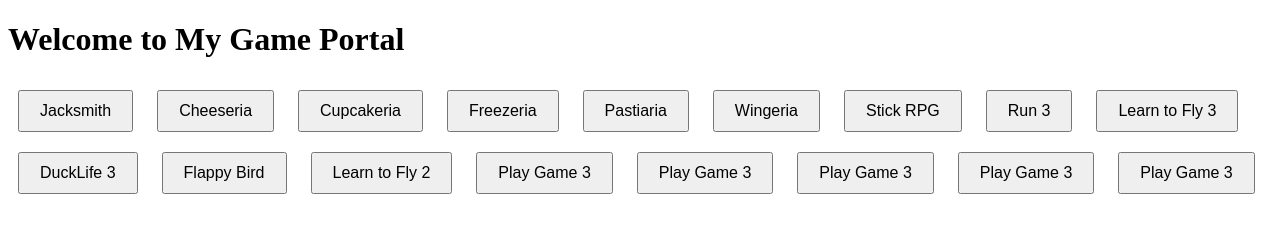
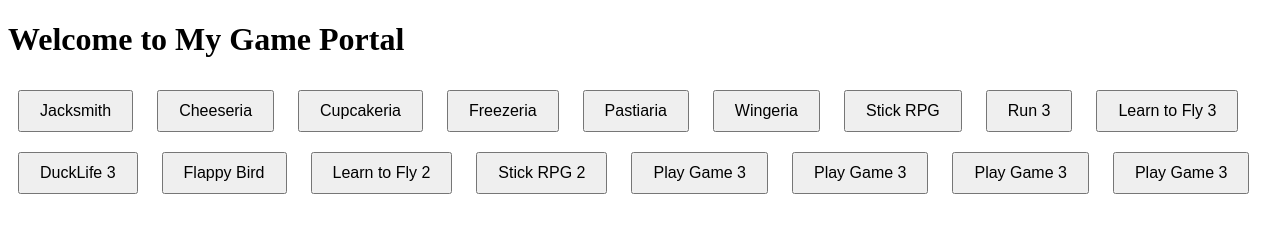
Before and after one commit to acburgess25/alexsgames, a website: page index.html in a window 1280 px wide. Drawn offline with Linux system fonts and the light colour scheme.

Commit message:
Update index.html

```diff
--- a/index.html
+++ b/index.html
@@ -26,7 +26,7 @@
     <button onclick="location.href='game10.html';" class="game-button">DuckLife 3</button>
     <button onclick="location.href='game11.html';" class="game-button">Flappy Bird</button>
     <button onclick="location.href='game12.html';" class="game-button">Learn to Fly 2</button>
-    <button onclick="location.href='game13.html';" class="game-button">Play Game 3</button>
+    <button onclick="location.href='game13.html';" class="game-button">Stick RPG 2</button>
     <button onclick="location.href='game14.html';" class="game-button">Play Game 3</button>
     <button onclick="location.href='game15.html';" class="game-button">Play Game 3</button>
     <button onclick="location.href='game16.html';" class="game-button">Play Game 3</button>
```
